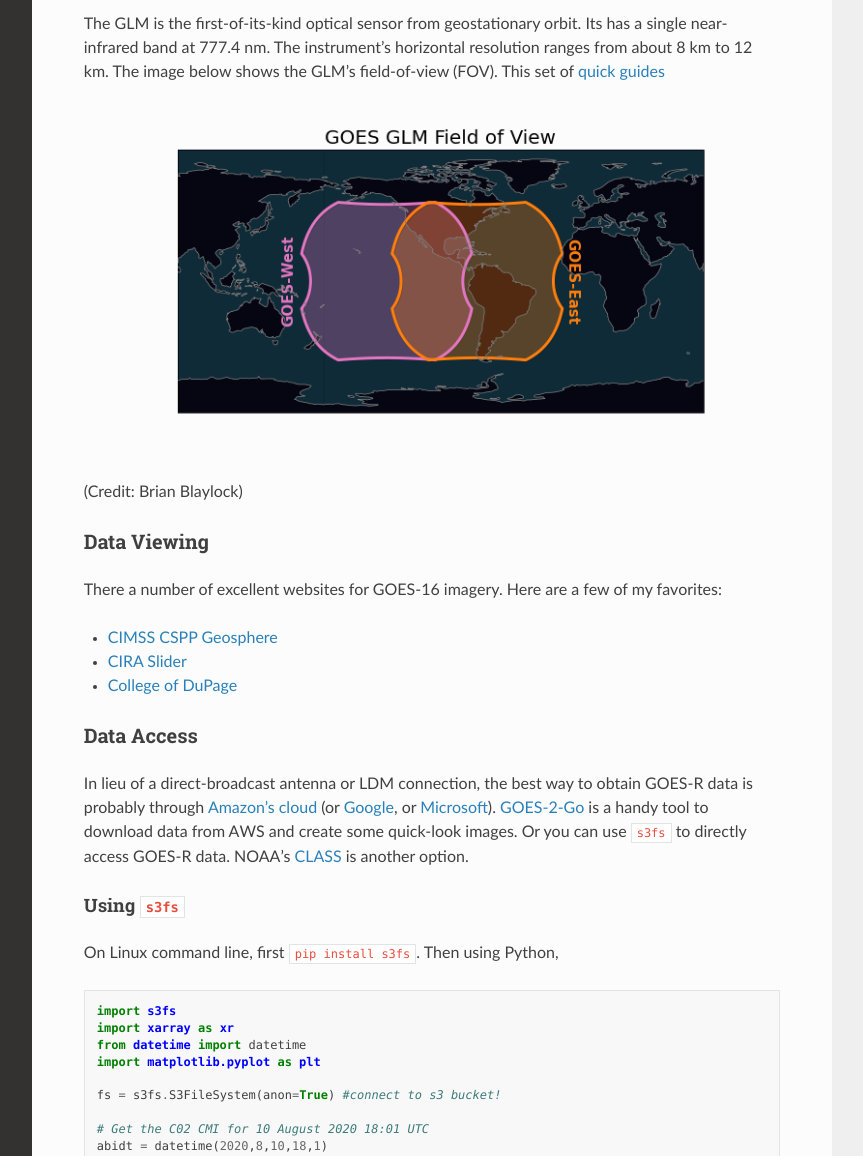
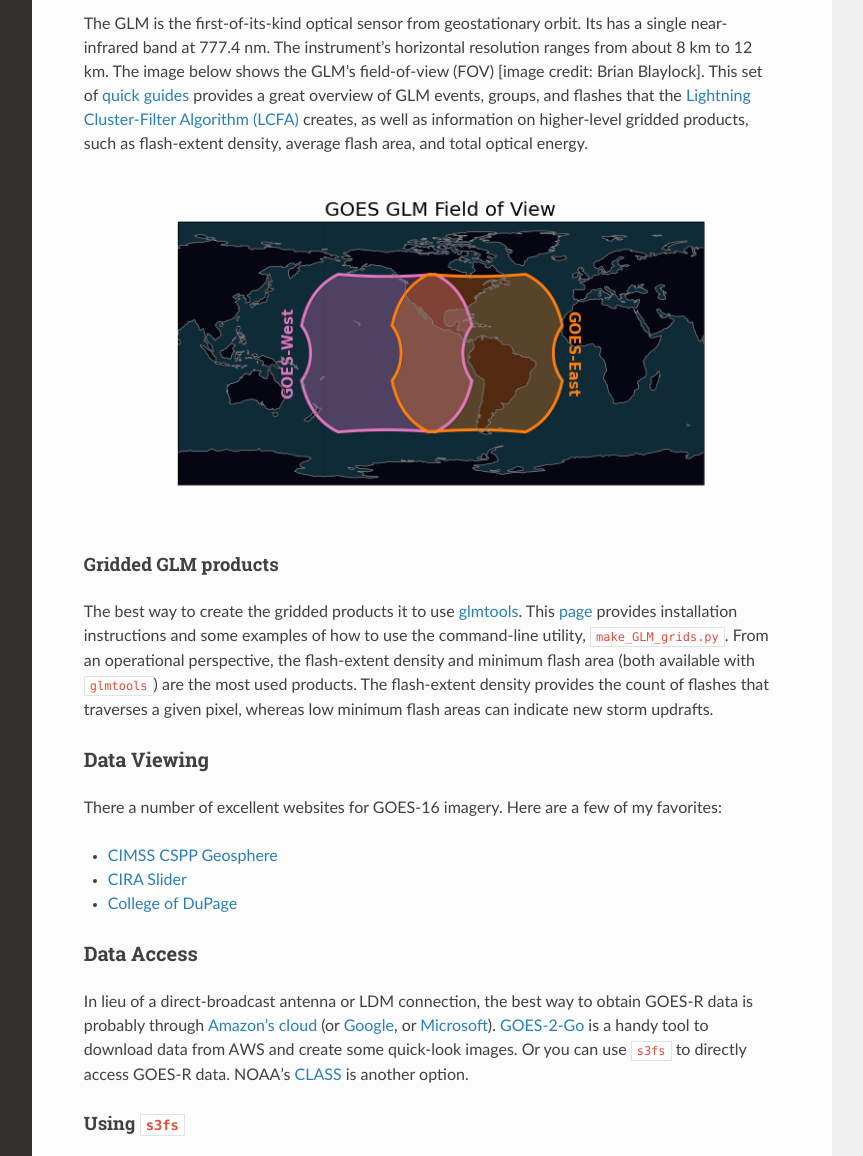
Before and after one commit to jlc248/satellite-resources, a Sphinx documentation site: the page built from docs/source/Geostationary.rst, in a window 1280 px wide and 1400 px high, scrolled down 3723 px. Shown: the part 244-1400 px from the top of the window, without its empty margins (268-1131 px from the left). Built offline with Sphinx 7.4.7 and the Read the Docs theme 2.0.0, drawn with Linux system fonts in a browser that asks for light colours.

Commit message:
Update Geostationary.rst

```diff
--- a/docs/source/Geostationary.rst
+++ b/docs/source/Geostationary.rst
@@ -124,12 +124,16 @@ The pair of images below shows the increasing pixel area further away from nadir
 Geostationary Lightning Mapper (GLM)
 ~~~~~~~~~~~~~~~~~~~~~~~~~~~~~~~~~~~~
 
-The GLM is the first-of-its-kind optical sensor from geostationary orbit. Its has a single near-infrared band at 777.4 nm. The instrument's horizontal resolution ranges from about 8 km to 12 km. The image below shows the GLM's field-of-view (FOV). This set of `quick guides <https://www.star.nesdis.noaa.gov/goes/documents/GLM_Quick_Guides_May_2019.pdf>`_
+The GLM is the first-of-its-kind optical sensor from geostationary orbit. Its has a single near-infrared band at 777.4 nm. The instrument's horizontal resolution ranges from about 8 km to 12 km. The image below shows the GLM's field-of-view (FOV) [image credit: Brian Blaylock]. This set of `quick guides <https://www.star.nesdis.noaa.gov/goes/documents/GLM_Quick_Guides_May_2019.pdf>`_ provides a great overview of GLM events, groups, and flashes that the `Lightning Cluster-Filter Algorithm (LCFA) <https://www.star.nesdis.noaa.gov/goesr/docs/ATBD/LCFA.pdf>`_ creates, as well as information on higher-level gridded products, such as flash-extent density, average flash area, and total optical energy.
 
 .. image:: ../static/images/GLM_field-of-view.png
   :width: 800
   :alt: The GLM's field of view (credit: Brian Blaylock).
-(Credit: Brian Blaylock)
+
+Gridded GLM products
+,,,,,,,,,,,,,,,,,,,,
+
+The best way to create the gridded products it to use `glmtools <https://github.com/deeplycloudy/glmtools>`_. This `page <https://github.com/deeplycloudy/glmtools/blob/master/docs/index.rst>`_ provides installation instructions and some examples of how to use the command-line utility, ``make_GLM_grids.py``. From an operational perspective, the flash-extent density and minimum flash area (both available with ``glmtools``) are the most used products. The flash-extent density provides the count of flashes that traverses a given pixel, whereas low minimum flash areas can indicate new storm updrafts.
 
 Data Viewing
 ~~~~~~~~~~~~
```
